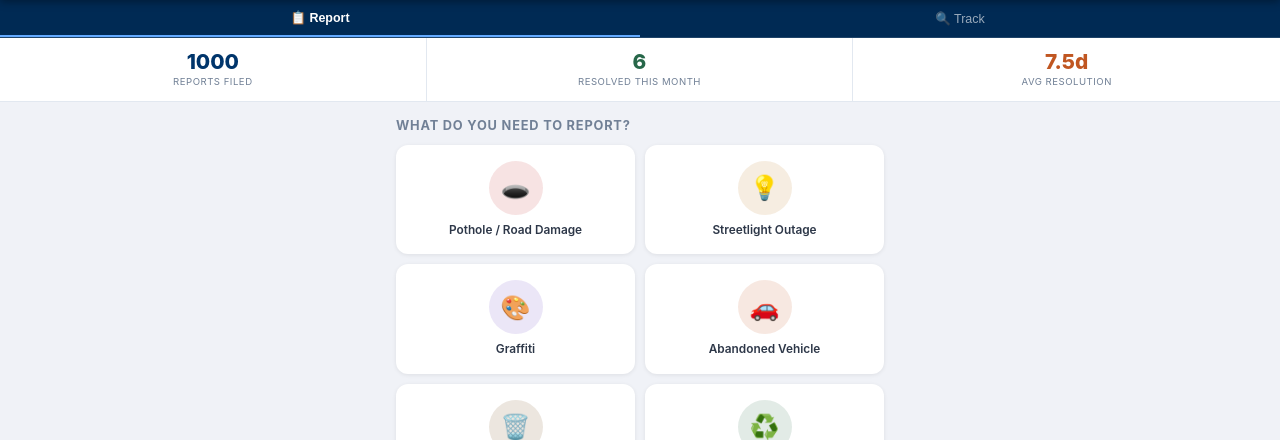
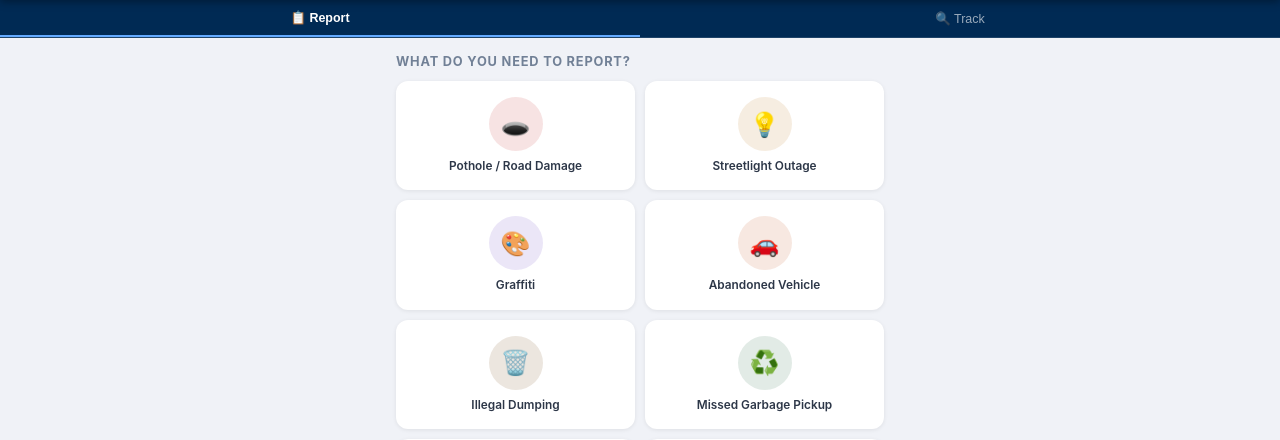
Before and after one commit to smithar106/newhaven-311, a Flask app: page / in a window 1280 px wide. Shown: the part 68-508 px from the top of the page. Run offline with Flask 3, Linux system fonts and the light colour scheme; data comes from the database, SQL or seed files in the repository; some libraries are stand-ins or nearby versions.

Commit message:
Remove live stats bar from index

```diff
--- a/templates/index.html
+++ b/templates/index.html
@@ -130,20 +130,6 @@
   <button class="tab" onclick="showView('track-view',this)">🔍 Track</button>
 </div>
 
-<div style="display:grid;grid-template-columns:1fr 1fr 1fr;background:#fff;border-bottom:1px solid #E2E8F0">
-  <div style="text-align:center;padding:14px 8px;border-right:1px solid #E2E8F0">
-    <div style="font-size:1.3rem;font-weight:800;color:#00356B;line-height:1">{{ quick_stats.total }}</div>
-    <div style="font-size:.6rem;color:#718096;margin-top:3px;text-transform:uppercase;letter-spacing:.5px">Reports Filed</div>
-  </div>
-  <div style="text-align:center;padding:14px 8px;border-right:1px solid #E2E8F0">
-    <div style="font-size:1.3rem;font-weight:800;color:#276749;line-height:1">{{ quick_stats.resolved_month }}</div>
-    <div style="font-size:.6rem;color:#718096;margin-top:3px;text-transform:uppercase;letter-spacing:.5px">Resolved This Month</div>
-  </div>
-  <div style="text-align:center;padding:14px 8px">
-    <div style="font-size:1.3rem;font-weight:800;color:#C05621;line-height:1">{% if quick_stats.avg_days %}{{ quick_stats.avg_days }}d{% else %}—{% endif %}</div>
-    <div style="font-size:.6rem;color:#718096;margin-top:3px;text-transform:uppercase;letter-spacing:.5px">Avg Resolution</div>
-  </div>
-</div>
 
 <!-- ══ REPORT VIEW ══ -->
 <div id="report" class="view active">
```
